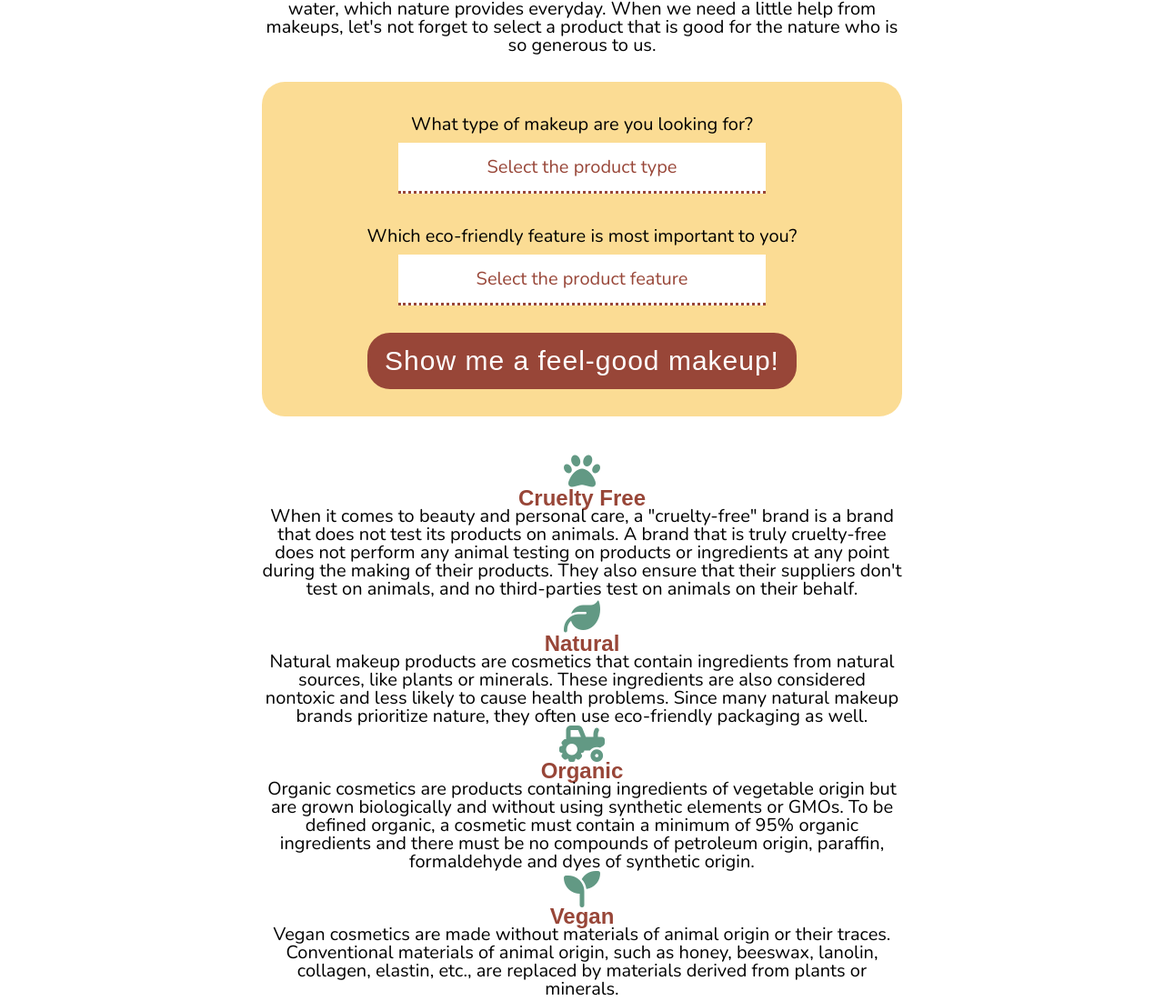
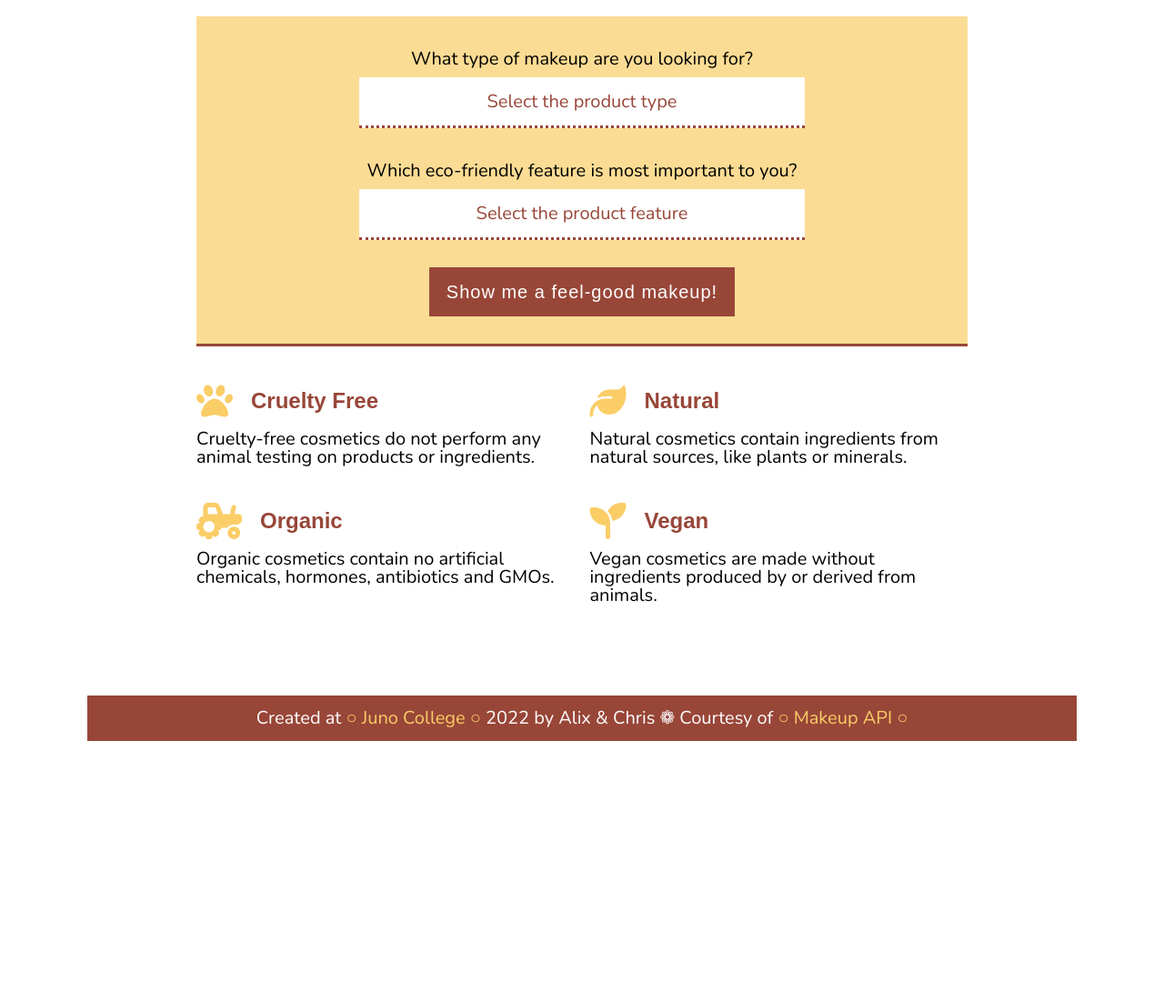
Before and after one commit to cohort42-project2-alix-chris/feel-good-makeup, a plain HTML site: page index.html in a window 1280 px wide. Shown: the part 522-1623 px from the top of the page at 91% size. After the commit the page ends 1337 px from the top, so only its background shows below. Drawn offline with nearby package versions, Linux system fonts and the light colour scheme; a web font is replaced by a local one.

Commit message:
finalized styling on page

```diff
--- a/index.html
+++ b/index.html
@@ -90,27 +90,35 @@
 
                 </section>
 
-                <aside class="tagDefinition">
-                    <ul>
-                        <li class="crueltyFree">
+                <aside>
+                    <ul class="tagDefinition">
+                        <li class="tagContainer">
+                            <div class="tagTitle">
                                 <i class="fa-solid fa-paw"></i>
                                 <h3>Cruelty Free</h3>
-                            <p>When it comes to beauty and personal care, a "cruelty-free" brand is a brand that does not test its products on animals. A brand that is truly cruelty-free does not perform any animal testing on products or ingredients at any point during the making of their products. They also ensure that their suppliers don't test on animals, and no third-parties test on animals on their behalf. </p>
+                            </div>
+                            <p>Cruelty-free cosmetics do not perform any animal testing on products or ingredients.</p>
                         </li>
-                        <li class="natural">
+                        <li class="tagContainer">
+                            <div class="tagTitle">
                                 <i class="fa-solid fa-leaf"></i>
                                 <h3>Natural</h3>
-                            <p>Natural makeup products are cosmetics that contain ingredients from natural sources, like plants or minerals. These ingredients are also considered nontoxic and less likely to cause health problems. Since many natural makeup brands prioritize nature, they often use eco-friendly packaging as well.</p>
+                            </div>
+                            <p>Natural cosmetics contain ingredients from natural sources, like plants or minerals.</p>
                         </li>
-                        <li class="organic">
+                        <li class="tagContainer">
+                            <div class="tagTitle">
                                 <i class="fa-solid fa-tractor"></i>
                                 <h3>Organic</h3>
-                            <p>Organic cosmetics are products containing ingredients of vegetable origin but are grown biologically and without using synthetic elements or GMOs. To be defined organic, a cosmetic must contain a minimum of 95% organic ingredients and there must be no compounds of petroleum origin, paraffin, formaldehyde and dyes of synthetic origin.</p>
+                            </div>
+                            <p>Organic cosmetics contain no artificial chemicals, hormones, antibiotics and GMOs.</p>
                         </li>
-                        <li class="vegan">
+                        <li class="tagContainer">
+                            <div class="tagTitle">
                                 <i class="fa-solid fa-seedling"></i>
                                 <h3>Vegan</h3>
-                            <p>Vegan cosmetics are made without materials of animal origin or their traces. Conventional materials of animal origin, such as honey, beeswax, lanolin, collagen, elastin, etc., are replaced by materials derived from plants or minerals.</p>
+                            </div>
+                            <p>Vegan cosmetics are made without ingredients produced by or derived from animals.</p>
                         </li>
                     </ul>
                 </aside>
@@ -131,12 +139,15 @@
 
             </main>
 
-        </div>
-        <!-- END of wrapper -->
+        </div><!-- END of wrapper -->
+
+        <div class="footerWrapper">
 
             <footer>
-            <p>Created at <a href="https://junocollege.com/" target="_blank">Juno College</a> by Alix & Chris / Courtesy of <a href="https://makeup-api.herokuapp.com/" target="_blank">Makeup API</a></p>
+                <p>Created at <a href="https://junocollege.com/" target="_blank">○ Juno College ○</a> 2022 by Alix & Chris  ❁  Courtesy of <a href="https://makeup-api.herokuapp.com/" target="_blank">○ Makeup API ○</a></p>
             </footer>
+
+        </div>
 
     </div><!-- END of background image -->
 
--- a/script.js
+++ b/script.js
@@ -50,9 +50,7 @@ makeupApp.getUserSelection = () => {
 makeupApp.displayProducts = () => {
     const name = document.createElement('h2');
     name.innerText = makeupApp.APIcallRandom.name;
-
-    const brand = document.createElement('h3');
-    brand.innerText = makeupApp.APIcallRandom.brand;
+    name.classList.add('productName');
 
     const price = document.createElement('p');
     if (makeupApp.APIcallRandom.price !== null && makeupApp.APIcallRandom.price !== '0.0' && makeupApp.APIcallRandom.price !== 0.0) {
@@ -60,6 +58,7 @@ makeupApp.displayProducts = () => {
     } else {
         price.innerText = `Price: unavailable`;
     }
+    price.classList.add('productPrice');
 
     const rating = document.createElement('p');
     if (makeupApp.APIcallRandom.rating !== null) {
@@ -95,11 +94,10 @@ makeupApp.displayProducts = () => {
     // const description = document.createElement('p');
     // description.innerText = `Description: ${makeupApp.APIcallRandom.description}`;
 
-    document.getElementById('productContainer').append(name, brand, price, rating, image);
+    document.getElementById('productContainer').append(name, price, rating, image);
 
     document.getElementById('productContainer').style.padding = '40px';
-    document.getElementById("productContainer").style.border = "3px dotted #984638";
-
+    document.getElementById("productContainer").style.border = '3px dotted #984638';
     // document.querySelector('#descriptionContainer').append(description);
 }
 
--- a/styles/sass/partials/_baseStyle.scss
+++ b/styles/sass/partials/_baseStyle.scss
@@ -11,12 +11,16 @@ body {
     background-attachment: fixed;
 }
 
-.wrapper {
+.wrapper,
+.footerWrapper {
     max-width: 1280px;
     width: 85%;
     margin: 0 auto;
     background-color: rgba(white, 0.9);
-    padding: 15%;
+}
+
+.wrapper {
+    padding: 60px 120px;
 }
 
 p {
@@ -38,6 +42,7 @@ a {
 // }
 
 i {
-    color: $lighterGreen;
+    color: #facd67;
     font-size: 2rem;
+    padding-right: 20px;
 }
--- a/styles/sass/partials/_typography.scss
+++ b/styles/sass/partials/_typography.scss
@@ -33,15 +33,17 @@ span {
     font-family: $logoFont;
     display: block;
     text-transform: lowercase;
-    font-size: 5rem;
-    font-weight: normal;
+    font-size: 7rem;
+    font-weight: bold;
+    line-height: 10rem;
     letter-spacing: 2;
 }
 
 h2 {
-    font-size: 1.5rem;
+    font-size: 1.3rem;
     line-height: 2rem;
 }
 
 h3 {
-    font-size: 1.2rem;}
+    font-size: 1.2rem;
+}
--- a/styles/sass/partials/_main.scss
+++ b/styles/sass/partials/_webPage.scss
@@ -5,10 +5,9 @@
 form {
     outline: none;
     background-color: rgba(#facd67, 0.7);
-    // width: 80%;
     padding: 30px 0;
     margin: 0 auto;
-    border-radius: 25px;
+    border-bottom: 3px solid #984638;
     fieldset {
         border: none;
         display: flex;
@@ -22,16 +21,9 @@ form {
             font-family: $bodyFont;
             color: #984638;
             background-color: white;
-            // text-transform: uppercase;
             padding: 15px 0;
             text-align: center;
-            // margin-bottom: 40px;
-            // font-size: 0.8rem;
             border-bottom: 3px dotted #984638;
-            // background-image: url(../assets/down-arrow-green.svg);
-            // background-repeat: no-repeat;
-            // background-size: contain;
-            // background-position: 95%;
         }
         label {
             padding-bottom: 10px;
@@ -42,19 +34,16 @@ form {
         background-color: #984638;
         padding: 12px 16px;
         font-family: $headingFont;
-        font-size: 1.5rem;
+        font-size: 1rem;
         font-weight: normal;
-        line-height: 1.6rem;
+        line-height: 1.2rem;
         letter-spacing: 1px;
-        // text-transform: uppercase;
         text-align: center;
         border: 3px solid #984638;
-        border-radius: 25px;
-        transition: 0.3s;
+        transition: 0.4s;
         cursor: pointer;
         &:hover, &:focus {
-            border: 3px solid #984638;
-            color: #facd67;
+            color: #984638;
             background-color: white;
         }
     }
@@ -69,18 +58,54 @@ form {
 // }
 
 .productContainer {
-    background: rgba(#E4D0C3, 0.7);
+    background: rgba(#FFF, 1);
     // border: 8px dashed #facd67;
     margin: 40px auto;
     // padding: 10%;
-    width: 80%;
-    border-radius: 25px;
+    width: 100%;
+    // border-radius: 25px;
     // box-shadow: 12px 12px 3px 2px #facd67;
 }
 
+.productName {
+    padding-bottom: 20px;
+
+}
+
+.productPrice {
+    padding: 15px 0;
+}
+
 .productImage {
-    border-radius: 50px;
     width: 200px;
     height: auto;
     margin-top: 50px;
 }
+
+
+.tagDefinition {
+    display: flex;
+    justify-content: space-between;
+    flex-wrap: wrap;
+    text-align: left;
+    .tagContainer {
+        width: 49%;
+        padding-bottom: 40px;
+        .tagTitle {
+            display: flex;
+            align-items: center;
+            padding-bottom: 12px;
+        }
+    }
+}
+
+footer {
+    background-color: #984638;
+    color: white;
+    padding: 15px 0;
+    a {
+        text-decoration: none;
+        color: #facd67;
+
+    }
+}
--- a/styles/sass/style.scss
+++ b/styles/sass/style.scss
@@ -2,4 +2,4 @@
 @import "./partials/variables";
 @import "./partials/typography";
 @import "./partials/baseStyle";
-@import "./partials/main";
+@import "./partials/webPage";
```
Also changed, not shown: assets/cosmetics-organic-1.jpg (added), assets/natural-ingredients-1.jpg (added), styles/style.css, 1 other file. Lines whose indentation alone changed are shown as unchanged.
